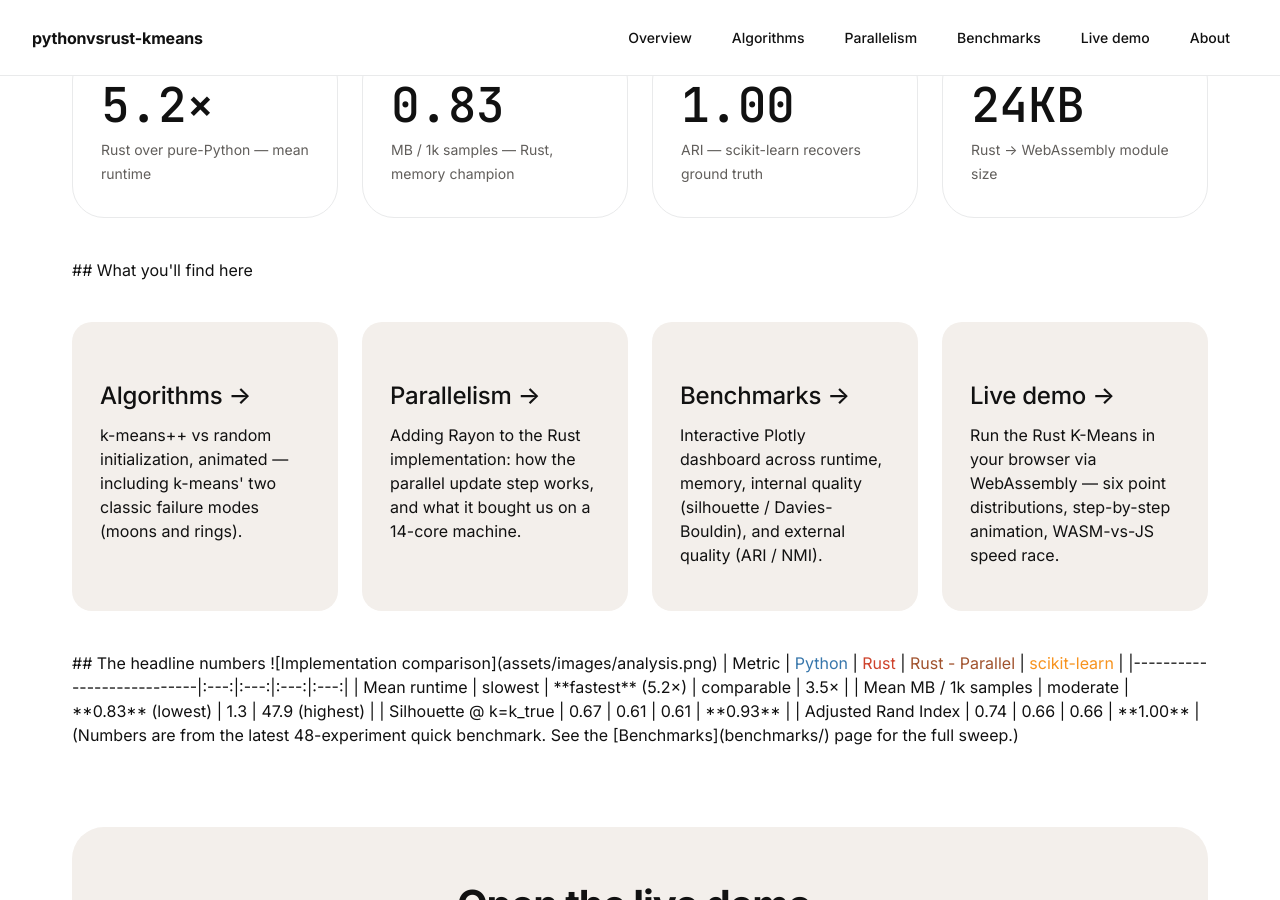
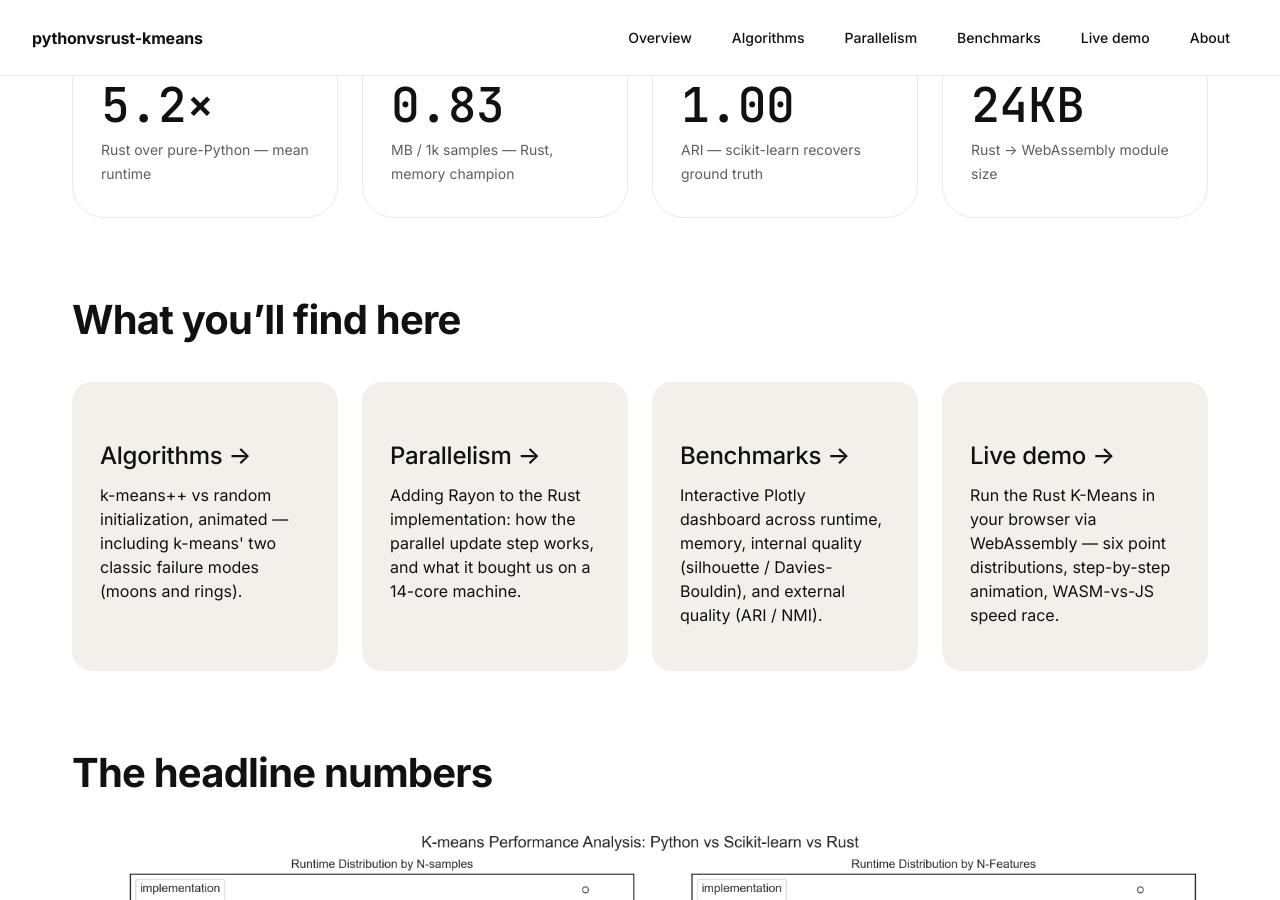
Before and after one commit to nilesh-patil/pythonvsrust-kmeans, a Jekyll site: the page built from docs/index.md, in a window 1280 px wide and 900 px high, scrolled down 850 px. Built offline with Jekyll 4.4.1, drawn with Linux system fonts in a browser that asks for light colours; some of the changed text lies outside the part shown.

Commit message:
Hotfix: kramdown markdown=1 on wrapper divs; ignore local screenshots

```diff
--- a/docs/about.md
+++ b/docs/about.md
@@ -2,7 +2,7 @@
 title: About
 ---
 
-<div class="site-content">
+<div class="site-content" markdown="1">
 
 <span class="eyebrow">About</span>
 
@@ -61,7 +61,7 @@ The site itself is served from the `docs/` directory by GitHub Pages — no CI b
 
 ## Tools and libraries
 
-<div class="card-cream">
+<div class="card-cream" markdown="1">
 <ul style="margin: 0; padding-left: 1.2rem;">
   <li><strong>Python</strong>: NumPy, pandas, scikit-learn, matplotlib, Plotly, pytest, psutil.</li>
   <li><strong>Rust</strong>: clap, rand, csv, rayon, wasm-bindgen.</li>
--- a/docs/algorithms.md
+++ b/docs/algorithms.md
@@ -2,7 +2,7 @@
 title: Algorithms
 ---
 
-<div class="site-content">
+<div class="site-content" markdown="1">
 
 <span class="eyebrow">Algorithms</span>
 
@@ -25,7 +25,7 @@ The catch — the final result depends on where you start.
 
 ## Animation: random vs k-means++ vs failure modes
 
-<div class="card-cream">
+<div class="card-cream" markdown="1">
 
 | random init | k-means++ init | pathological random | two moons | concentric rings |
 |---|---|---|---|---|
--- a/docs/benchmarks.md
+++ b/docs/benchmarks.md
@@ -2,7 +2,7 @@
 title: Benchmarks
 ---
 
-<div class="site-content">
+<div class="site-content" markdown="1">
 
 <span class="eyebrow">Benchmarks</span>
 
--- a/docs/demo.md
+++ b/docs/demo.md
@@ -2,7 +2,7 @@
 title: Live demo
 ---
 
-<div class="site-content">
+<div class="site-content" markdown="1">
 
 <span class="eyebrow">Live demo</span>
 
--- a/docs/index.md
+++ b/docs/index.md
@@ -58,7 +58,7 @@ title: Overview
   </div>
 </section>
 
-<div class="site-content">
+<div class="site-content" markdown="1">
 
 <span class="eyebrow">At a glance</span>
 
--- a/docs/parallel.md
+++ b/docs/parallel.md
@@ -2,7 +2,7 @@
 title: Parallelism
 ---
 
-<div class="site-content">
+<div class="site-content" markdown="1">
 
 <span class="eyebrow">Parallelism</span>
 
@@ -64,7 +64,7 @@ Honest answer: **modest** speedup, plateauing around 4–8 threads.
 
 ## Why not more?
 
-<div class="card-cream-soft">
+<div class="card-cream-soft" markdown="1">
 <ol>
   <li><strong>Lloyd's is serial across iterations.</strong> Each iteration depends on the previous — you parallelise <em>within</em> an iteration, not across.</li>
   <li><strong>The data layout is pointer-chasing.</strong> <code>Vec&lt;DataPoint { id: String, features: Vec&lt;f64&gt; }&gt;</code>. A flat <code>Vec&lt;f64&gt;</code> of length <code>n × d</code> would be cache-friendlier — but it's a bigger refactor than this feature allowed.</li>
```
Also changed, not shown: 1 other file.
